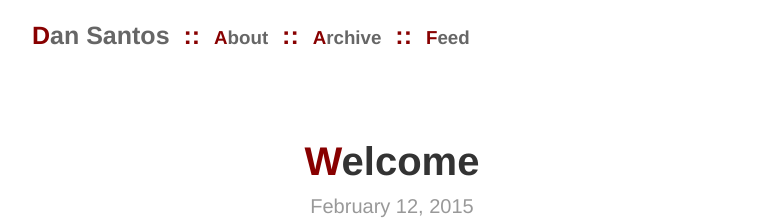
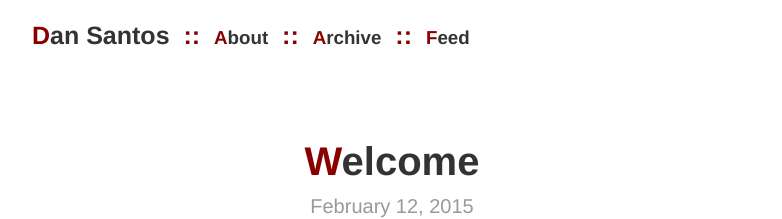
Before and after one commit to CanIGetAPickle/CanIGetAPickle.github.io, a Jekyll site: the page built from index.html, in a window 1280 px wide. Shown: the top 219 px of the page, without its empty margins (248-1030 px from the left). Built offline with Jekyll 4.4.1, drawn with Linux system fonts in a browser that asks for light colours; the list of posts is cut into pages by our own code.

Commit message:
Even gray

```diff
--- a/public/css/poole.css
+++ b/public/css/poole.css
@@ -350,10 +350,10 @@ tbody tr:nth-child(odd) th {
 .masthead-title {
   margin-top: 0;
   margin-bottom: 0;
-  color: #666;
+  color: #333;
 }
 .masthead-title a {
-  color: #666;
+  color: #333;
 }
 .masthead-title small {
   font-size: 75%;
```
